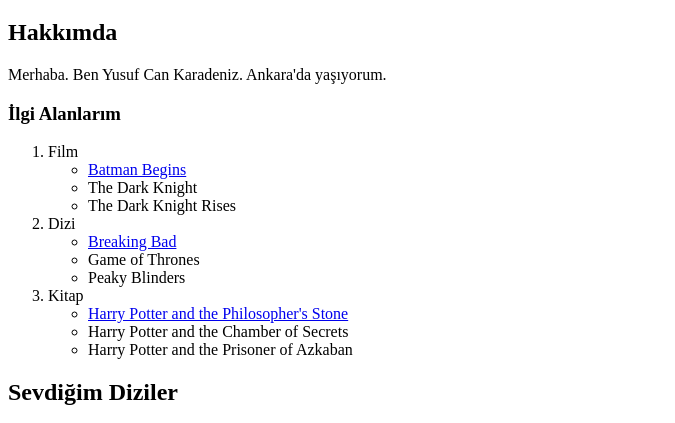
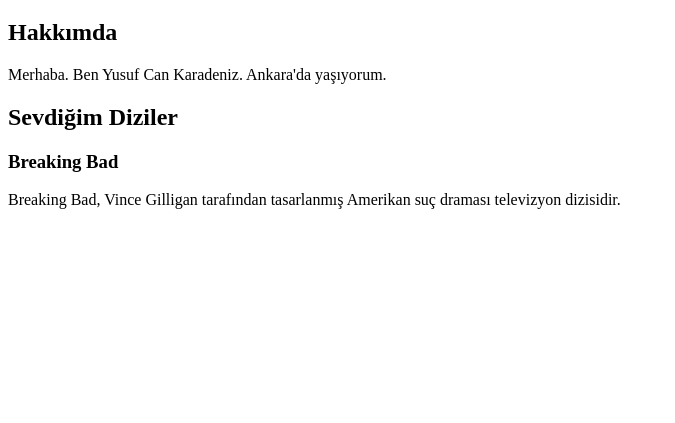
Before and after one commit to yusscan/test, a plain HTML site: page index.html in a window 1280 px wide. Shown: the part 61-484 px from the top of the page, without its empty margins (0-675 px from the left). Drawn offline with Linux system fonts and the light colour scheme.

Commit message:
Update index.html

```diff
--- a/index.html
+++ b/index.html
@@ -10,31 +10,8 @@
     <h1>Yusuf C. Karadeniz</h1>
     <h2>Hakkımda</h2>
     <p>Merhaba. Ben Yusuf Can Karadeniz. Ankara'da yaşıyorum.</p>
-    <h3>İlgi Alanlarım</h3>
-    <ol>
-        <li>Film</li>
-        <ul>
-            <li> <a href="https://tr.wikipedia.org/wiki/Batman_Ba%C5%9Fl%C4%B1yor" target="blank">Batman Begins</a> </li>
-            <li>The Dark Knight</li>
-            <li>The Dark Knight Rises</li>
-        </ul>
-        <li>Dizi</li>
-        <ul>
-            <li> <a href="https://tr.wikipedia.org/wiki/Breaking_Bad" target="blank">Breaking Bad</a> </li>
-            <li>Game of Thrones</li>
-            <li>Peaky Blinders</li>
-        </ul>
-        <li>Kitap</li>
-        <ul>
-            <li> <a href="https://www.goodreads.com/book/show/72193.Harry_Potter_and_the_Philosopher_s_Stone" target="blank">Harry Potter and the Philosopher's Stone</a> </li>
-            <li>Harry Potter and the Chamber of Secrets</li>
-            <li>Harry Potter and the Prisoner of Azkaban</li>
-        </ul>
-    </ol>
     <h2>Sevdiğim Diziler</h2>
     <h3>Breaking Bad</h3>
-
-    <img src="https://m.media-amazon.com/images/M/MV5BMTJiMzgwZTktYzZhZC00YzhhLWEzZDUtMGM2NTE4MzQ4NGFmXkEyXkFqcGdeQWpybA@@._V1_.jpg" width="600" alt="Breaking Bad">
-    <p>Breaking Bad</p>
+    <p>Breaking Bad, Vince Gilligan tarafından tasarlanmış Amerikan suç draması televizyon dizisidir.</p>
 </body>
 </html>
```
